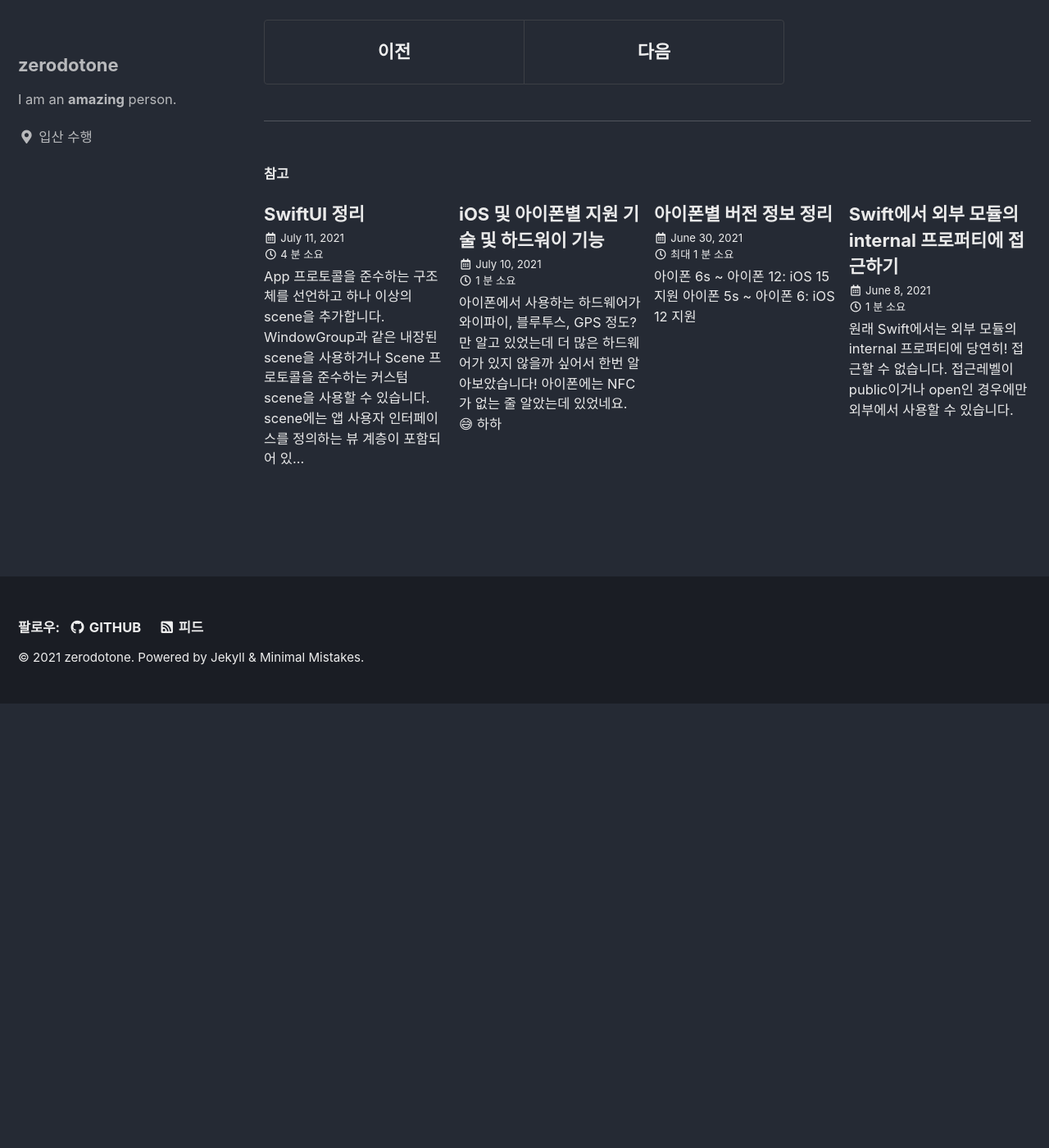
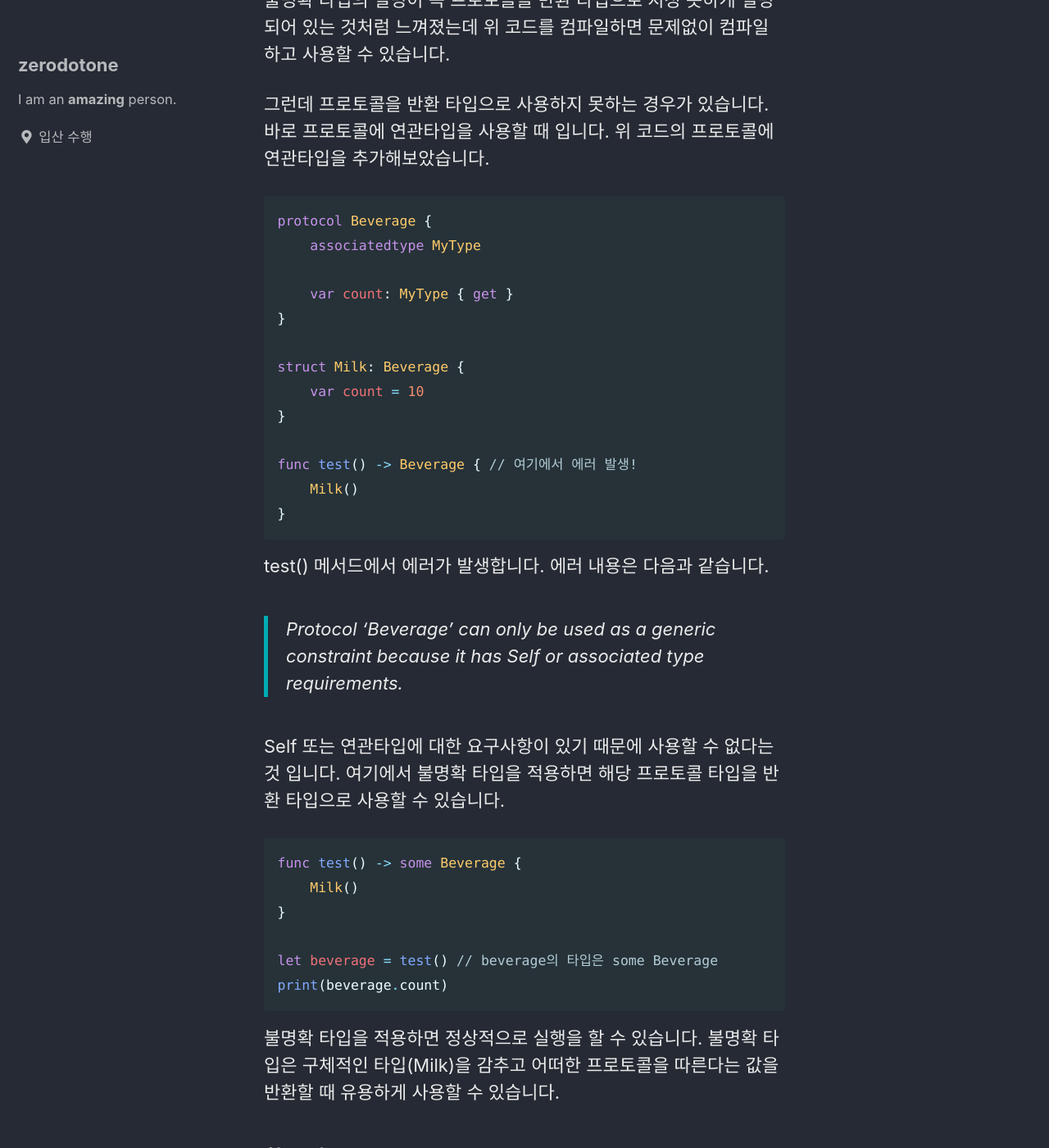
Before and after one commit to zdodev/zdodev.github.io, a Jekyll site: the page built from _posts/2021-04-23-Swift-불명확-타입(Opaque-Type)이란?.md, in a window 1280 px wide and 1400 px high, scrolled down 1764 px. Shown: the whole window at 82% size. Built offline with Jekyll 4.4.1, drawn with Linux system fonts in a browser that asks for light colours; cached includes are drawn as plain includes; before the commit the page ends 2622 px from its top, so only the background shows below that; some of the changed text lies outside the part shown.

Commit message:
✍️: 불명확 타입의 예시.

````diff
--- a/_posts/2021-04-23-Swift-불명확-타입(Opaque-Type)이란?.md
+++ b/_posts/2021-04-23-Swift-불명확-타입(Opaque-Type)이란?.md
@@ -27,6 +27,67 @@ comments: true
 >
 > some NSObject
 
+프로토콜을 하나 정의합니다.
+
+```swift
+protocol Beverage {
+    var count: Int { get }
+}
+```
+
+그 다음 이 프로토콜을 준수하는 타입을 만듭니다.
+
+```swift
+struct Milk: Beverage {
+    var count = 10
+}
+```
+
+그 다음 정의한 프로토콜을 반환 타입으로 가지는 함수를 정의합니다.
+
+```swift
+func test() -> Beverage {
+    Milk()
+}
+```
+
+불명확 타입의 설명이 꼭 프로토콜을 반환 타입으로 지정 못하게 설명되어 있는 것처럼 느껴졌는데 위 코드를 컴파일하면 문제없이 컴파일하고 사용할 수 있습니다.
+
+그런데 프로토콜을 반환 타입으로 사용하지 못하는 경우가 있습니다. 바로 프로토콜에 연관타입을 사용할 때 입니다. 위 코드의 프로토콜에 연관타입을 추가해보았습니다.
+
+```swift
+protocol Beverage {
+    associatedtype MyType
+
+    var count: MyType { get }
+}
+
+struct Milk: Beverage {
+    var count = 10
+}
+
+func test() -> Beverage { // 여기에서 에러 발생!
+    Milk()
+}
+```
+
+test() 메서드에서 에러가 발생합니다. 에러 내용은 다음과 같습니다.
+
+> Protocol 'Beverage' can only be used as a generic constraint because it has Self or associated type requirements.
+
+Self 또는 연관타입에 대한 요구사항이 있기 때문에 사용할 수 없다는 것 입니다. 여기에서 불명확 타입을 적용하면 해당 프로토콜 타입을 반환 타입으로 사용할 수 있습니다.
+
+```swift
+func test() -> some Beverage {
+    Milk()
+}
+
+let beverage = test() // beverage의 타입은 some Beverage
+print(beverage.count)
+```
+
+불명확 타입을 적용하면 정상적으로 실행을 할 수 있습니다. 불명확 타입은 구체적인 타입(Milk)을 감추고 어떠한 프로토콜을 따른다는 값을 반환할 때 유용하게 사용할 수 있습니다.
+
 ### 참고 링크
 
 ---
````
